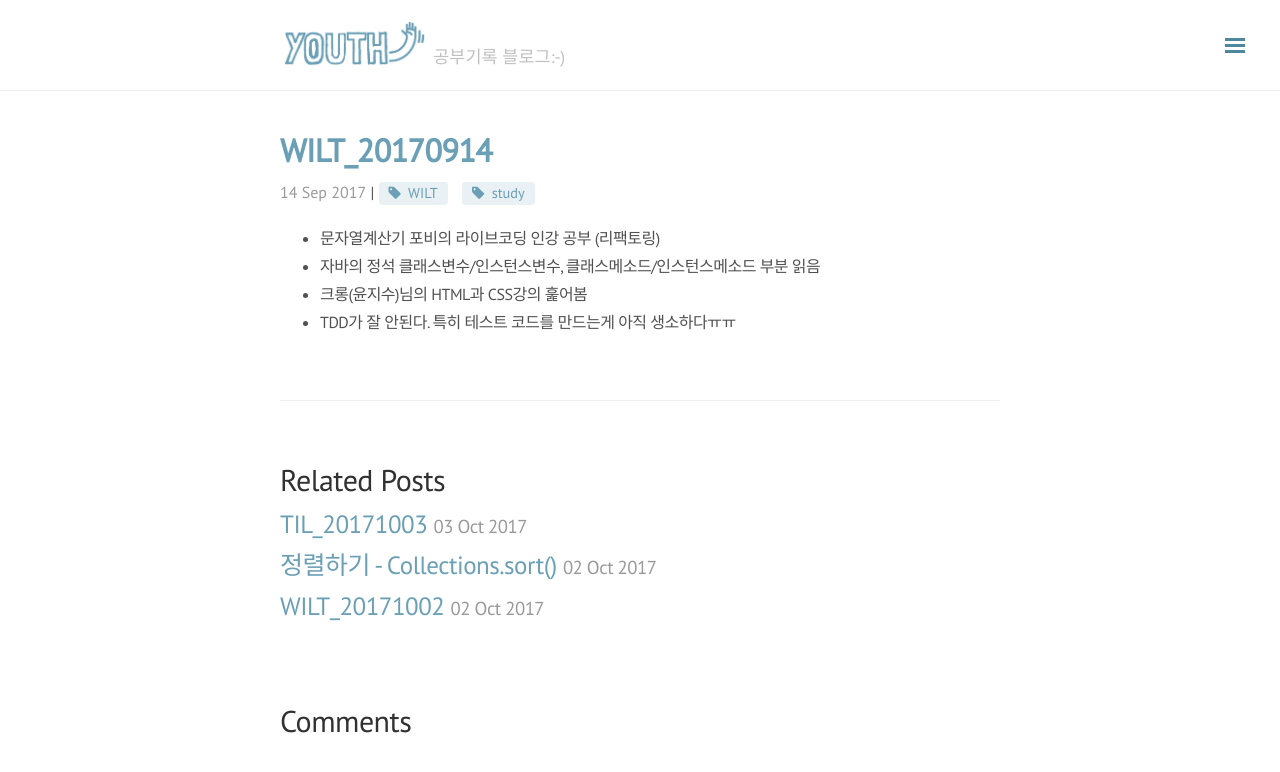
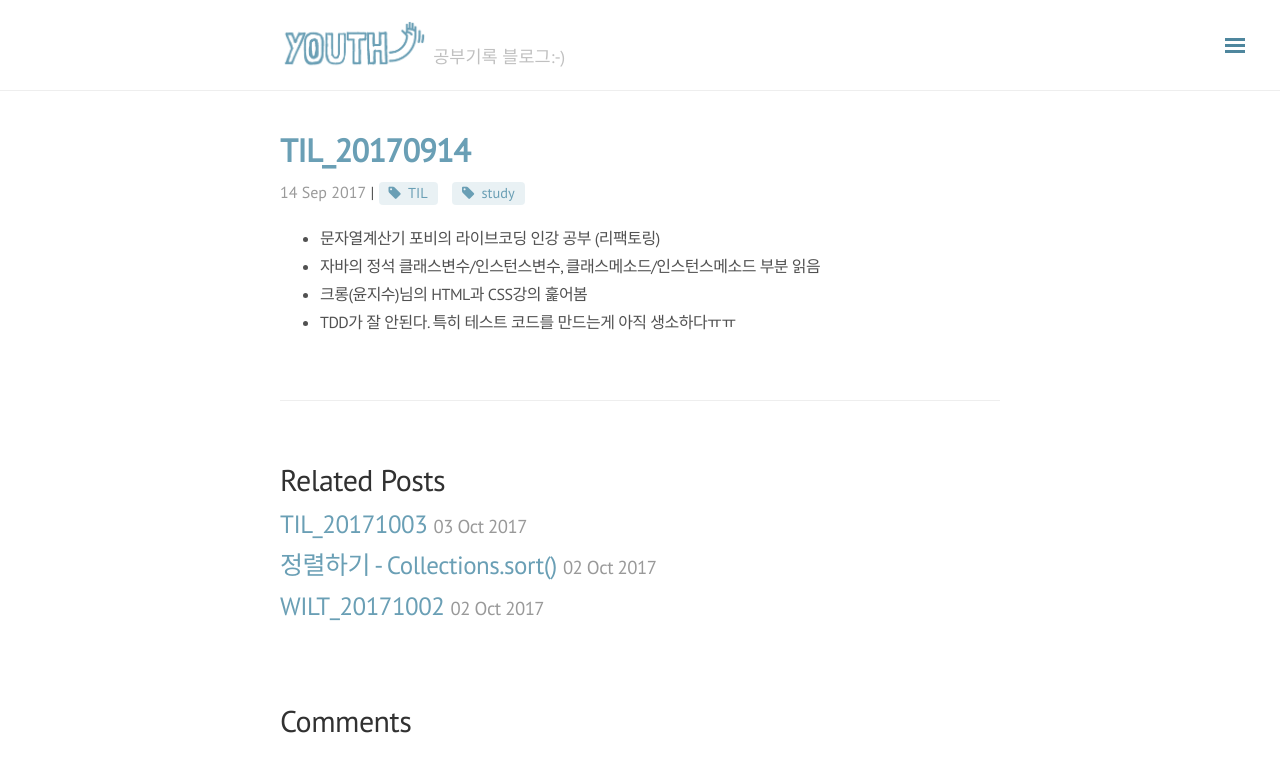
Before and after one commit to jinios/jinios.github.io, a Jekyll site: the page built from _posts/2017-09-14-WILT_20170914.md, in a window 1280 px wide. Shown: the top 772 px of the page. Built offline with Jekyll 4.4.1, drawn with Linux system fonts in a browser that asks for light colours; nearby versions of some CDN libraries; comment, search, counter and statistics services are not loaded.

Commit message:
Update 2017-09-14-WILT_20170914.md

```diff
--- a/_posts/2017-09-14-WILT_20170914.md
+++ b/_posts/2017-09-14-WILT_20170914.md
@@ -1,8 +1,8 @@
 ---
 layout: post
-title: WILT_20170914
-tags: WILT study
-categories: WILT
+title: TIL_20170914
+tags: TIL study
+categories: TIL
 ---
 
 
```
